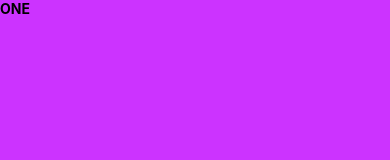
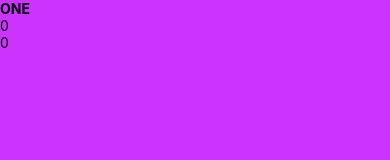
Before and after one commit to MacLure/myapp, a React Native app: screen / in a window 390 px wide. Shown: the top 160 px of the page. Built offline with nearby package versions, Linux system fonts and the light colour scheme.

Commit message:
number display

```diff
--- a/App.js
+++ b/App.js
@@ -1,7 +1,20 @@
 import React from 'react';
-import { StyleSheet, Text, View, Button, Image, StatusBar } from 'react-native';
+import { StyleSheet, Text, View, Button, Image, StatusBar, TextInput } from 'react-native';
 
 export default class App extends React.Component {
+  constructor() {
+    super();
+    this.state = {
+      num: 0,
+      max: 0,
+      ready: false
+    }
+  }
+
+  changeNum = (txt) => {}
+
+  pickNum = (e) => {}
+
   pressed = (e) => {
     console.log('pressed')
   }
@@ -13,6 +26,15 @@ export default class App extends React.Component {
         <View style={styles.flexContainer}>
           <View style={styles.ic1}>
             <Text style={{fontWeight: 'bold'}}>ONE</Text>
+            <TextInput
+              defaultValue={this.state.max.toString(10)}
+              keyboardType="number-pad"
+              maxLength={3}
+              onChangeText={this.changeNum}
+              style={styles.input}
+            />
+            <Text style={styles.label}>{this.state.num}</Text>
+            {this.state.ready && (<Button title="Pick Number" color="orange" onPress={this.pickNum}/>)}
           </View>
           <View style={styles.icRow}>
             <View style={styles.ic2}>
```
